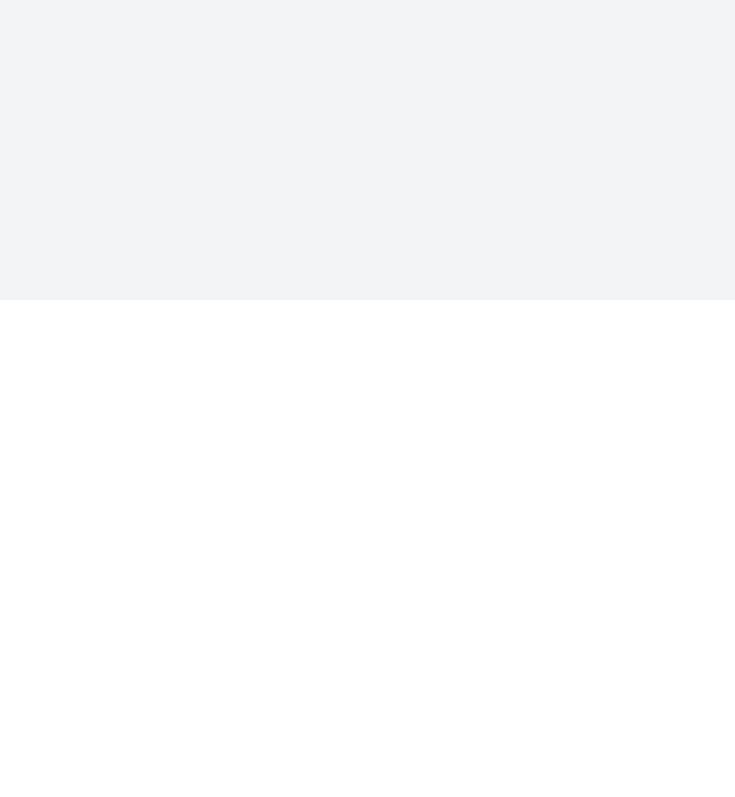
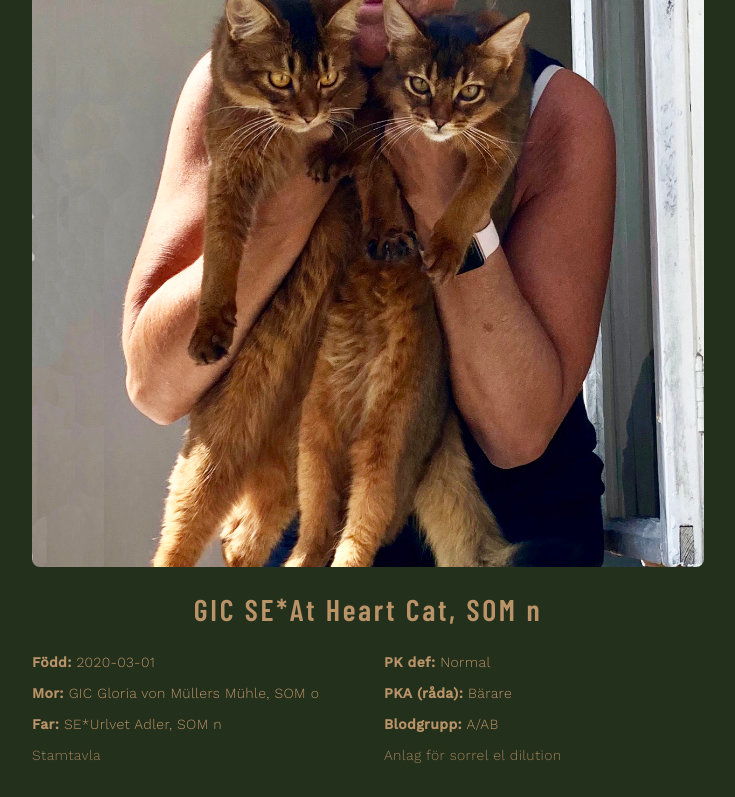
Before and after one commit to swartbergs/at-heart-somali, a React (Vite) app: page /avelshonor in a window 1280 px wide. Before the commit this address had no page. Shown: the part 500-1297 px from the top of the page, without its empty margins (272-1007 px from the left). Before the commit the page ends 800 px from the top, so only its background shows below. Built offline with nearby package versions, Linux system fonts and the light colour scheme; the HTML template or start-up script is replaced by a standard one.

Commit message:
Add Avelshonor page

```diff
--- a/src/App.tsx
+++ b/src/App.tsx
@@ -8,6 +8,7 @@ import Om from "./pages/Om";
 import Planer from "./pages/Planer";
 import Kattungar from "./pages/Kattungar";
 import Kullar from "./pages/Kullar";
+import Avelshonor from "./pages/Avelshonor";
 import NotFound from "./pages/NotFound";
 
 const queryClient = new QueryClient();
@@ -24,6 +25,7 @@ const App = () => (
           <Route path="/planer" element={<Planer />} />
           <Route path="/kattungar" element={<Kattungar />} />
           <Route path="/kullar" element={<Kullar />} />
+          <Route path="/avelshonor" element={<Avelshonor />} />
           {/* ADD ALL CUSTOM ROUTES ABOVE THE CATCH-ALL "*" ROUTE */}
           <Route path="*" element={<NotFound />} />
         </Routes>
--- /dev/null
+++ b/src/pages/Avelshonor.tsx
@@ -0,0 +1,124 @@
+import { Header } from "@/components/Header";
+import { Footer } from "@/components/Footer";
+import piaWithCats from "@/assets/pia-with-cats.jpg";
+
+const Avelshonor = () => {
+  const activeQueens = [
+    {
+      id: "cat-1",
+      name: "GIC SE*At Heart Cat, SOM n",
+      image: piaWithCats,
+      birthDate: "2020-03-01",
+      mother: "GIC Gloria von Müllers Mühle, SOM o",
+      father: "SE*Urlvet Adler, SOM n",
+      stamtavla: "Stamtavla",
+      pkDef: "Normal",
+      pkaRada: "Bärare",
+      bloodType: "A/AB",
+      genes: "Anlag för sorrel el dilution"
+    }
+  ];
+
+  const retiredQueens = [
+    {
+      id: "gloria",
+      name: "GIC Gloria von Müllers Mühle, SOM o",
+      image: piaWithCats,
+      birthDate: "2016-12-08",
+      mother: "Foxgarden's Fatha Yar, SOM o",
+      father: "Elsa von Müllers Mühle, SOM o",
+      stamtavla: "Stamtavla",
+      pkDef: "Normal",
+      pkaRada: "Normal",
+      bloodType: "A/AB",
+      genes: "Mor bilder"
+    }
+  ];
+
+  const CatCard = ({ cat }: { cat: typeof activeQueens[0] }) => (
+    <div className="space-y-6">
+      {/* Cat Image */}
+      <div className="w-full max-w-2xl mx-auto">
+        <img
+          src={cat.image}
+          alt={cat.name}
+          className="w-full h-auto object-cover rounded-lg"
+        />
+      </div>
+
+      {/* Cat Name */}
+      <h2 className="text-brand-gold text-2xl md:text-3xl font-heading text-center">
+        {cat.name}
+      </h2>
+
+      {/* Cat Info - Two Columns */}
+      <div className="grid grid-cols-1 md:grid-cols-2 gap-x-8 gap-y-2 text-brand-gold font-body text-sm md:text-base max-w-2xl mx-auto">
+        {/* Left Column */}
+        <div className="space-y-2">
+          <p className="font-light">
+            <span className="font-semibold">Född:</span> {cat.birthDate}
+          </p>
+          <p className="font-light">
+            <span className="font-semibold">Mor:</span> {cat.mother}
+          </p>
+          <p className="font-light">
+            <span className="font-semibold">Far:</span> {cat.father}
+          </p>
+          <p className="font-light text-brand-gold/80">{cat.stamtavla}</p>
+        </div>
+
+        {/* Right Column */}
+        <div className="space-y-2">
+          <p className="font-light">
+            <span className="font-semibold">PK def:</span> {cat.pkDef}
+          </p>
+          <p className="font-light">
+            <span className="font-semibold">PKA (råda):</span> {cat.pkaRada}
+          </p>
+          <p className="font-light">
+            <span className="font-semibold">Blodgrupp:</span> {cat.bloodType}
+          </p>
+          <p className="font-light text-brand-gold/80">{cat.genes}</p>
+        </div>
+      </div>
+    </div>
+  );
+
+  return (
+    <div className="min-h-screen flex flex-col">
+      <Header />
+      <main className="flex-1 bg-brand-dark-green">
+        <div className="container mx-auto px-4 py-12 md:py-16 max-w-5xl">
+          {/* Active Queens Section */}
+          <section className="mb-20">
+            <h1 className="text-brand-gold text-3xl md:text-4xl mb-12 font-heading uppercase tracking-wide text-center">
+              Avelshonor
+            </h1>
+
+            <div className="space-y-16">
+              {activeQueens.map((cat) => (
+                <CatCard key={cat.id} cat={cat} />
+              ))}
+            </div>
+          </section>
+
+          {/* Retired Queens Section */}
+          <section>
+            <h1 className="text-brand-gold text-3xl md:text-4xl mb-12 font-heading uppercase tracking-wide text-center">
+              Pensionerade Honor
+            </h1>
+
+            <div className="space-y-16">
+              {retiredQueens.map((cat) => (
+                <CatCard key={cat.id} cat={cat} />
+              ))}
+            </div>
+          </section>
+        </div>
+      </main>
+      <Footer />
+    </div>
+  );
+};
+
+export default Avelshonor;
```
